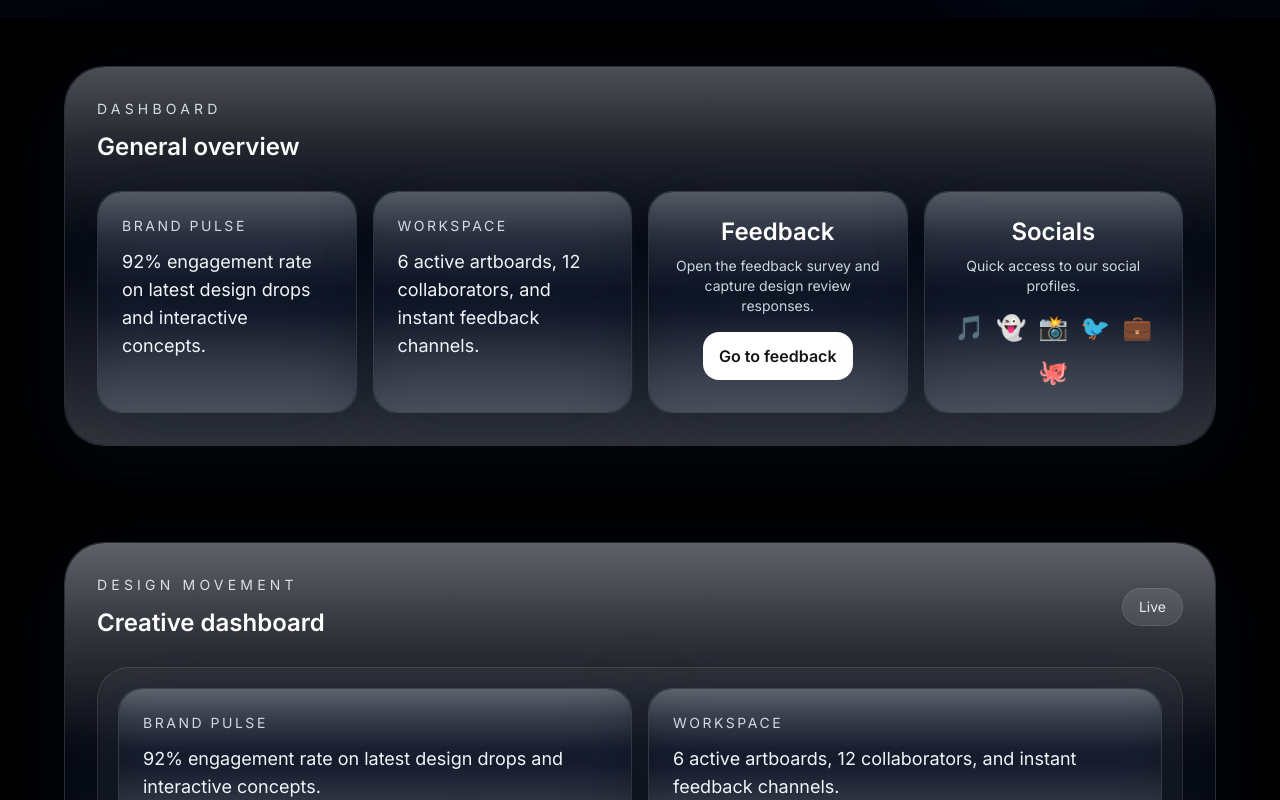
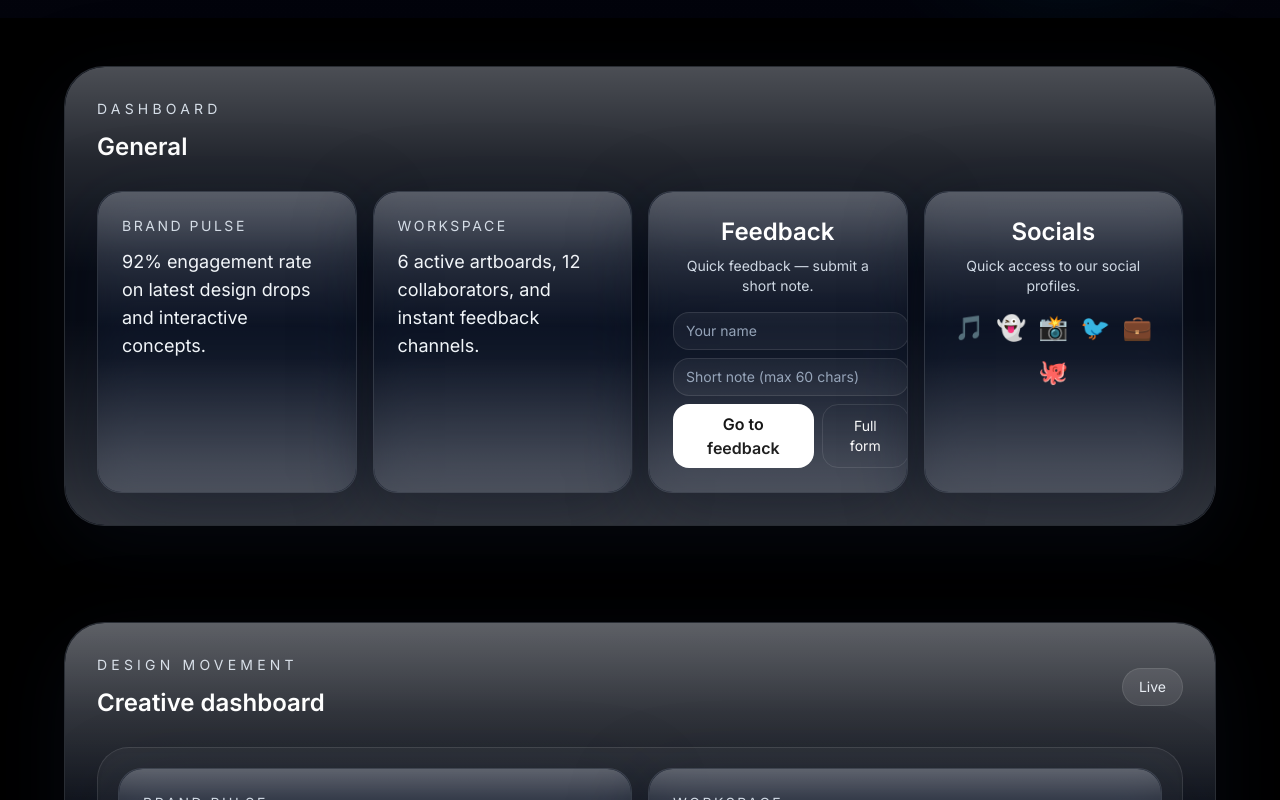
Before and after one commit to chibuikem571-glitch/cyxstudios-site, a React (Vite) app: page / in a window 1280 px wide. Shown: the part 1200-2000 px from the top of the page. Built offline with nearby package versions, Linux system fonts and the light colour scheme.

Commit message:
UI: remove Overview nav link and simplify dashboard heading

```diff
--- a/src/App.tsx
+++ b/src/App.tsx
@@ -24,7 +24,7 @@ import w17 from './assets/WhatsApp Image 2026-06-02 at 22.27.26 (3).jpeg'
 import w18 from './assets/WhatsApp Image 2026-06-02 at 22.27.26.jpeg'
 import { useState, FormEvent, useEffect, useRef, useMemo } from 'react'
 
-const navLinks = ['Overview', 'Projects', 'Design', 'Socials']
+const navLinks = ['Projects', 'Design', 'Socials']
 const sharedImages = [
   { name: '4.png', src: img4 },
   { name: 'Artboard 3@1x_1.png', src: artboard3 },
@@ -278,7 +278,7 @@ function GeneralDashboardSection() {
       <div className="glass-panel border border-white/15 rounded-[2.5rem] p-8 shadow-[0_36px_120px_-70px_rgba(59,130,246,0.55)]">
         <div className="mb-7">
           <p className="text-sm uppercase tracking-[0.3em] text-slate-300">Dashboard</p>
-          <h2 className="text-2xl font-semibold mt-3">General overview</h2>
+          <h2 className="text-2xl font-semibold mt-3">General</h2>
         </div>
 
         <div className="grid gap-4 sm:grid-cols-2 lg:grid-cols-4">
@@ -286,10 +286,16 @@ function GeneralDashboardSection() {
           <DashboardCard title="Workspace" content="6 active artboards, 12 collaborators, and instant feedback channels." />
           <div className="glass-panel border border-white/10 rounded-3xl p-6 text-center">
             <p className="text-2xl font-semibold">Feedback</p>
-            <p className="mt-2 text-sm text-slate-300">Open the feedback survey and capture design review responses.</p>
-            <a href="#feedback" className="mt-4 inline-flex items-center justify-center rounded-2xl bg-white text-black px-4 py-3 font-semibold transition-shadow duration-200 hover:shadow-lg">
-              Go to feedback
-            </a>
+            <p className="mt-2 text-sm text-slate-300">Quick feedback — submit a short note.</p>
+
+            <form action="#feedback" className="mt-4 grid gap-2">
+              <input type="text" name="name" placeholder="Your name" className="rounded-2xl border border-white/10 bg-white/5 px-3 py-2 text-sm text-white placeholder:text-slate-400" />
+              <input type="text" name="note" placeholder="Short note (max 60 chars)" maxLength={60} className="rounded-2xl border border-white/10 bg-white/5 px-3 py-2 text-sm text-white placeholder:text-slate-400" />
+              <div className="flex gap-2 justify-center">
+                <button type="submit" className="inline-flex items-center justify-center rounded-2xl bg-white text-black px-4 py-2 font-semibold">Go to feedback</button>
+                <a href="#feedback" className="inline-flex items-center justify-center rounded-2xl border border-white/10 px-4 py-2 text-sm">Full form</a>
+              </div>
+            </form>
           </div>
           <div className="glass-panel border border-white/10 rounded-3xl p-6 text-center">
             <p className="text-2xl font-semibold">Socials</p>
```
